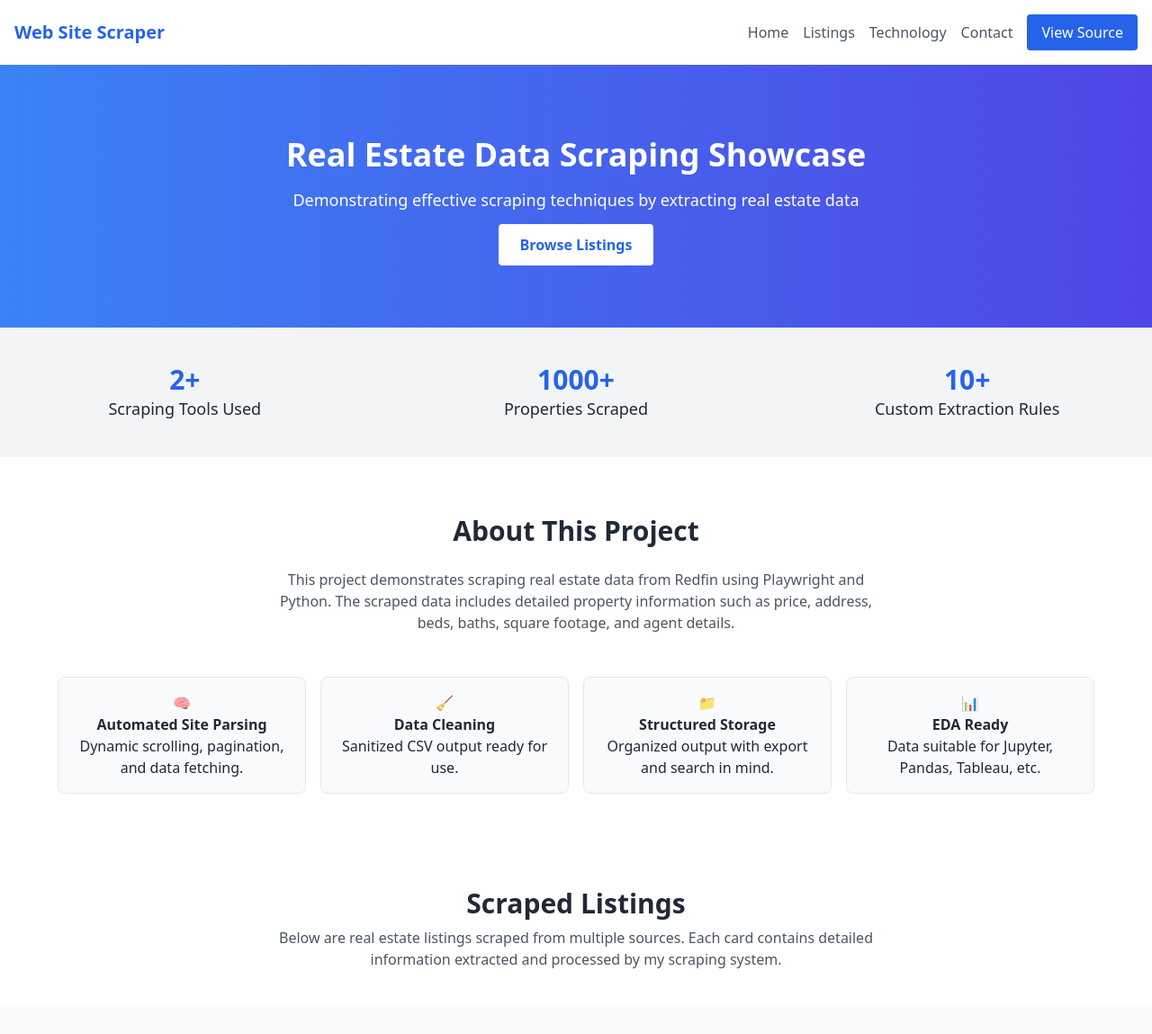
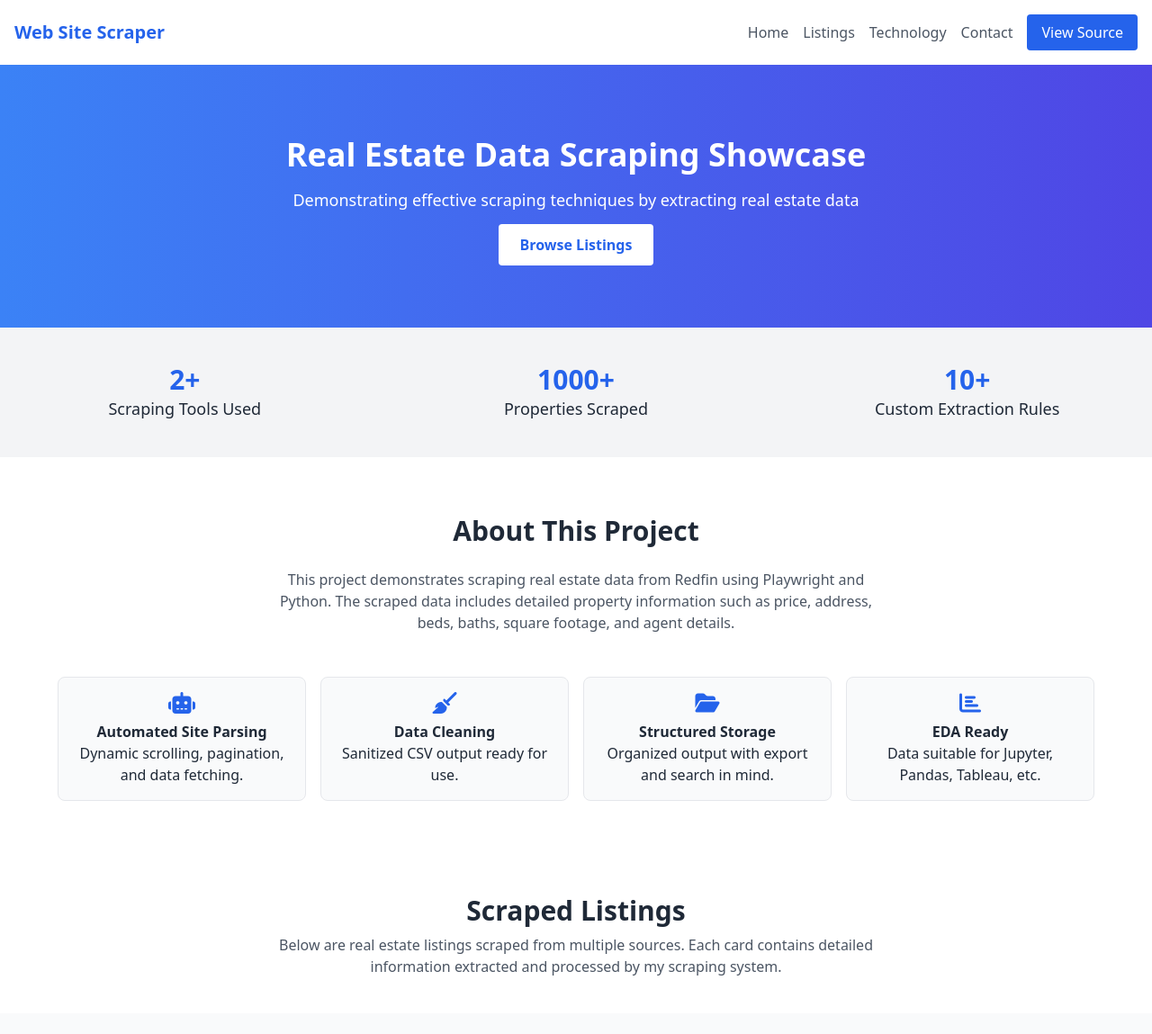
Before and after one commit to Natnael-crypto/Real-Estate-Web-Scraper, a Flask app: page / in a window 1280 px wide. Shown: the top 1149 px of the page at 90% size. Run offline with Flask 3, Linux system fonts and the light colour scheme.

Commit message:
Updated the icons

```diff
--- a/templates/index.html
+++ b/templates/index.html
@@ -4,17 +4,18 @@
   <meta charset="UTF-8" />
   <meta name="viewport" content="width=device-width, initial-scale=1.0"/>
   <title>Real Estate Data Scraping Showcase</title>
+
   <link href="https://cdn.jsdelivr.net/npm/tailwindcss@2.2.19/dist/tailwind.min.css" rel="stylesheet">
+
+  <link rel="stylesheet" href="https://cdnjs.cloudflare.com/ajax/libs/font-awesome/6.5.0/css/all.min.css" integrity="sha512-wUHvFxOkXhZXLHyt8LRUucE3mnAHzIqgYErVHy5jDjFlm6nBgaEwA8e6wbcOul1Lsn58ZppgyWnYLVKkXh+vHw==" crossorigin="anonymous" referrerpolicy="no-referrer" />
 </head>
 <body class="bg-white text-gray-800">
 
-  <!-- Navbar -->
   <!-- Navbar -->
   <header class="bg-white shadow">
     <div class="container mx-auto px-4 py-4 flex justify-between items-center">
       <h1 class="text-xl font-bold text-blue-600">Web Site Scraper</h1>
 
-    <!-- Mobile menu button -->
       <button class="md:hidden text-gray-600 focus:outline-none" onclick="toggleMenu()">
         <svg class="w-6 h-6" fill="none" stroke="currentColor" viewBox="0 0 24 24">
           <path stroke-linecap="round" stroke-linejoin="round" stroke-width="2"
@@ -22,7 +23,6 @@
         </svg>
       </button>
 
-    <!-- Nav Links -->
       <nav id="nav-menu" class="hidden md:flex space-x-4 items-center">
         <a href="#" class="text-gray-600 hover:text-blue-600">Home</a>
         <a href="#listings" class="text-gray-600 hover:text-blue-600">Listings</a>
@@ -33,7 +33,6 @@
       </nav>
     </div>
 
-  <!-- Mobile Menu Dropdown -->
     <div id="mobile-menu" class="md:hidden hidden px-4 pb-4 space-y-2">
       <a href="#" class="block text-gray-600 hover:text-blue-600">Home</a>
       <a href="#listings" class="block text-gray-600 hover:text-blue-600">Listings</a>
@@ -43,7 +42,6 @@
          class="block bg-blue-600 text-white px-4 py-2 rounded hover:bg-blue-700">View Source</a>
     </div>
   </header>
-
 
   <!-- Hero -->
   <section class="bg-gradient-to-r from-blue-500 to-indigo-600 py-20 text-white text-center">
@@ -66,15 +64,31 @@
     <h3 class="text-3xl font-bold mb-6">About This Project</h3>
     <p class="max-w-2xl mx-auto text-gray-600 mb-12">This project demonstrates scraping real estate data from Redfin using Playwright and Python. The scraped data includes detailed property information such as price, address, beds, baths, square footage, and agent details.</p>
     <div class="grid md:grid-cols-4 gap-4 max-w-6xl mx-auto">
-      <div class="p-4 border rounded-lg bg-gray-50">🧠<br><strong>Automated Site Parsing</strong><br>Dynamic scrolling, pagination, and data fetching.</div>
-      <div class="p-4 border rounded-lg bg-gray-50">🧹<br><strong>Data Cleaning</strong><br>Sanitized CSV output ready for use.</div>
-      <div class="p-4 border rounded-lg bg-gray-50">📁<br><strong>Structured Storage</strong><br>Organized output with export and search in mind.</div>
-      <div class="p-4 border rounded-lg bg-gray-50">📊<br><strong>EDA Ready</strong><br>Data suitable for Jupyter, Pandas, Tableau, etc.</div>
+      <div class="p-4 border rounded-lg bg-gray-50">
+        <i class="fas fa-robot text-2xl text-blue-600 mb-2"></i><br>
+        <strong>Automated Site Parsing</strong><br>
+        Dynamic scrolling, pagination, and data fetching.
+      </div>
+      <div class="p-4 border rounded-lg bg-gray-50">
+        <i class="fas fa-broom text-2xl text-blue-600 mb-2"></i><br>
+        <strong>Data Cleaning</strong><br>
+        Sanitized CSV output ready for use.
+      </div>
+      <div class="p-4 border rounded-lg bg-gray-50">
+        <i class="fas fa-folder-open text-2xl text-blue-600 mb-2"></i><br>
+        <strong>Structured Storage</strong><br>
+        Organized output with export and search in mind.
+      </div>
+      <div class="p-4 border rounded-lg bg-gray-50">
+        <i class="fas fa-chart-bar text-2xl text-blue-600 mb-2"></i><br>
+        <strong>EDA Ready</strong><br>
+        Data suitable for Jupyter, Pandas, Tableau, etc.
+      </div>
     </div>
   </section>
 
   <!-- Listings -->
-  <section class="py-10 text-center bg-white">
+  <section class="py-10 text-center bg-white" id="listings">
     <h2 class="text-3xl font-bold">Scraped Listings</h2>
     <p class="text-gray-600 mt-2 max-w-2xl mx-auto">Below are real estate listings scraped from multiple sources. Each card contains detailed information extracted and processed by my scraping system.</p>
   </section>
@@ -137,6 +151,7 @@
     </div>
   </footer>
 
+  <!-- Scripts -->
   <script>
     let currentPage = 1;
     async function loadMore() {
@@ -145,8 +160,7 @@
       document.getElementById("listing-container").insertAdjacentHTML("beforeend", html);
       currentPage++;
     }
-</script>
-<script>
+
     let menuOpen = false;
     function toggleMenu() {
       menuOpen = !menuOpen;
```
Lines whose indentation alone changed are shown as unchanged.
